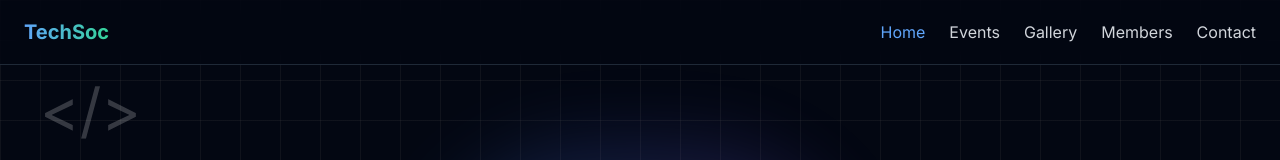
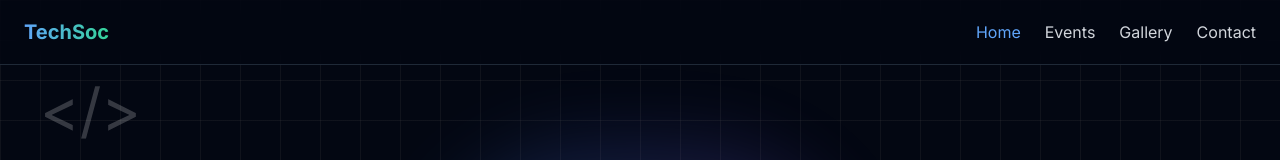
Before and after one commit to BhattAnsh/Tech-Soc, a Next.js app: page / in a window 1280 px wide. Shown: the top 160 px of the page. Built offline with nearby package versions, Linux system fonts and the light colour scheme; grey boxes are pictures that could not be loaded.

Commit message:
changed navbar removed members url

```diff
--- a/app/components/Navbar.tsx
+++ b/app/components/Navbar.tsx
@@ -15,7 +15,7 @@ export function Navbar() {
     { href: '/', label: 'Home' },
     { href: '/events', label: 'Events' },
     { href: '/gallery', label: 'Gallery' },
-    { href: '/members', label: 'Members' },
+    // { href: '/members', label: 'Members' },
     { href: '/contact', label: 'Contact' },
   ];
 
```
